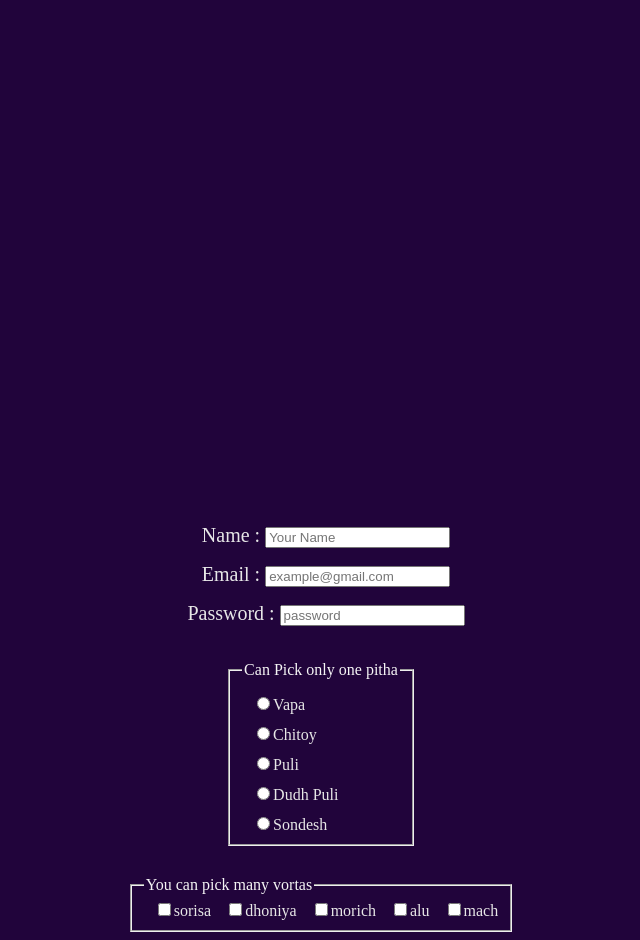
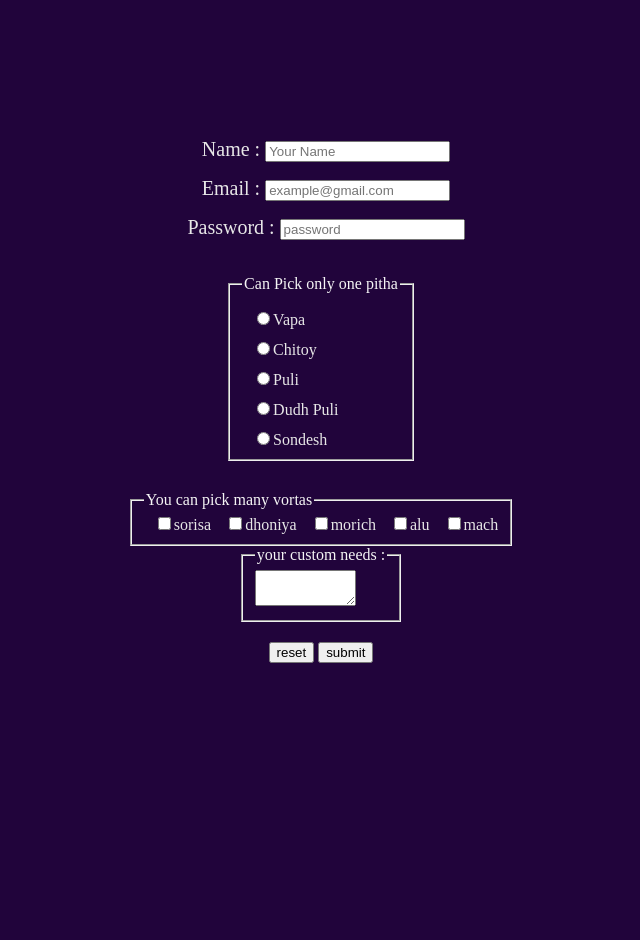
Before and after one commit to angkon-karmakar/first-form, a plain HTML site: page index.html in a window 1280 px wide. Shown: the whole page, without its empty margins (319-959 px from the left). After the commit the page ends 800 px from the top, so only its background shows below. Drawn offline with Linux system fonts and the light colour scheme.

Commit message:
finalised

```diff
--- a/index.html
+++ b/index.html
@@ -41,6 +41,19 @@
             <label for="mach"><input type="checkbox" name="vorta" id="mach">mach</label>
         </fieldset>
 
+        <!-- need special custom text area -->
+
+        <fieldset>
+
+            <legend>your custom needs :</legend>
+            <textarea name="" id="" cols="10" rows="2"></textarea>
+
+        </fieldset>
+
+       <div class="final-1"> <input type="reset" value="reset">
+        <input type="submit" value="submit">
+        </div>
+
     </form>
 </body>
 </html>
--- a/style.css
+++ b/style.css
@@ -11,7 +11,7 @@ body{
     font-size: 20px;
 }
 form{
-    margin-top: 40%;
+    margin-top: 15vh;
     display: flex;
     flex-direction: column;
     align-items: center;
@@ -33,3 +33,6 @@ legend{
 .vorta{
     margin-top: 30px;
 }
+.final-1{
+    margin-top: 20px;
+}
```
